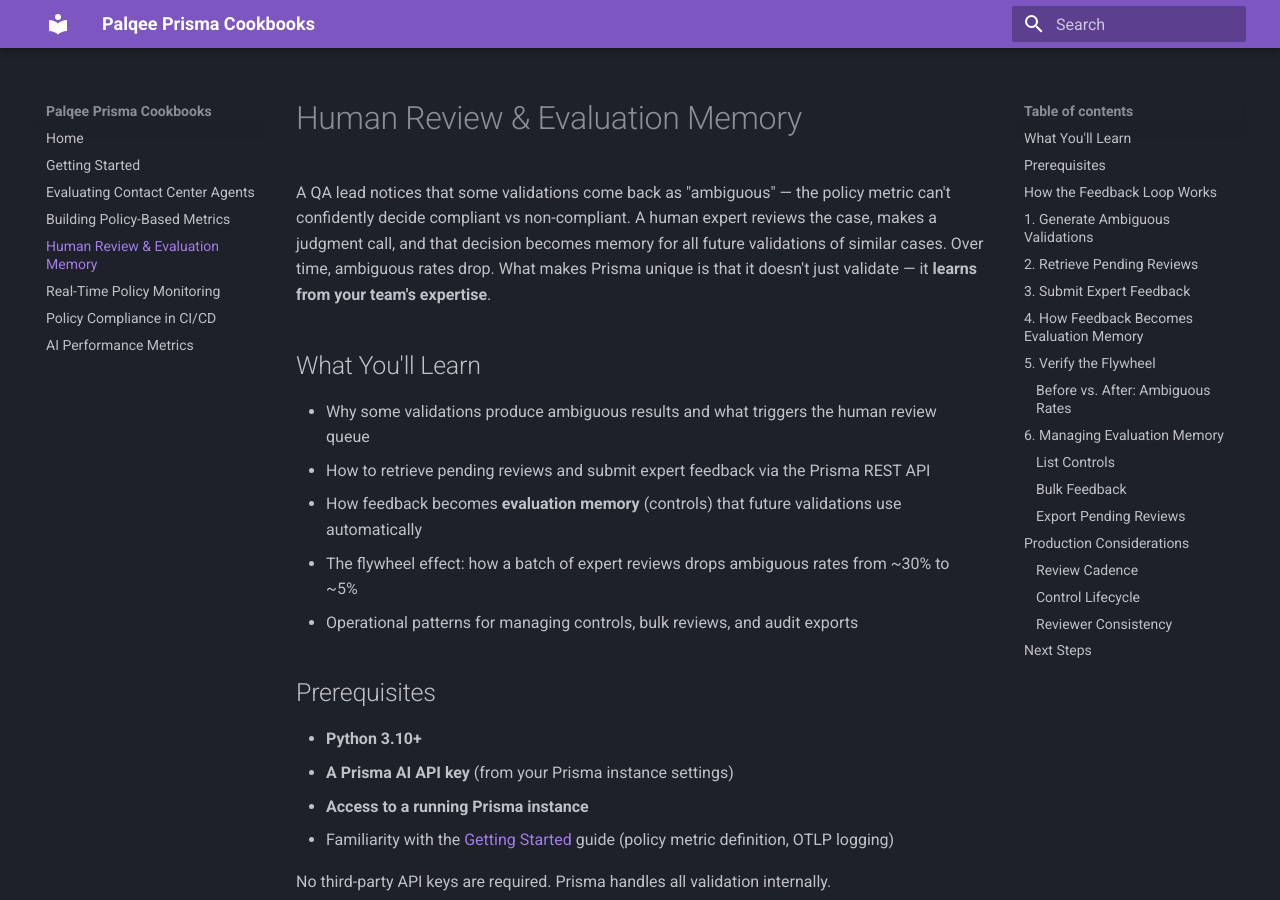
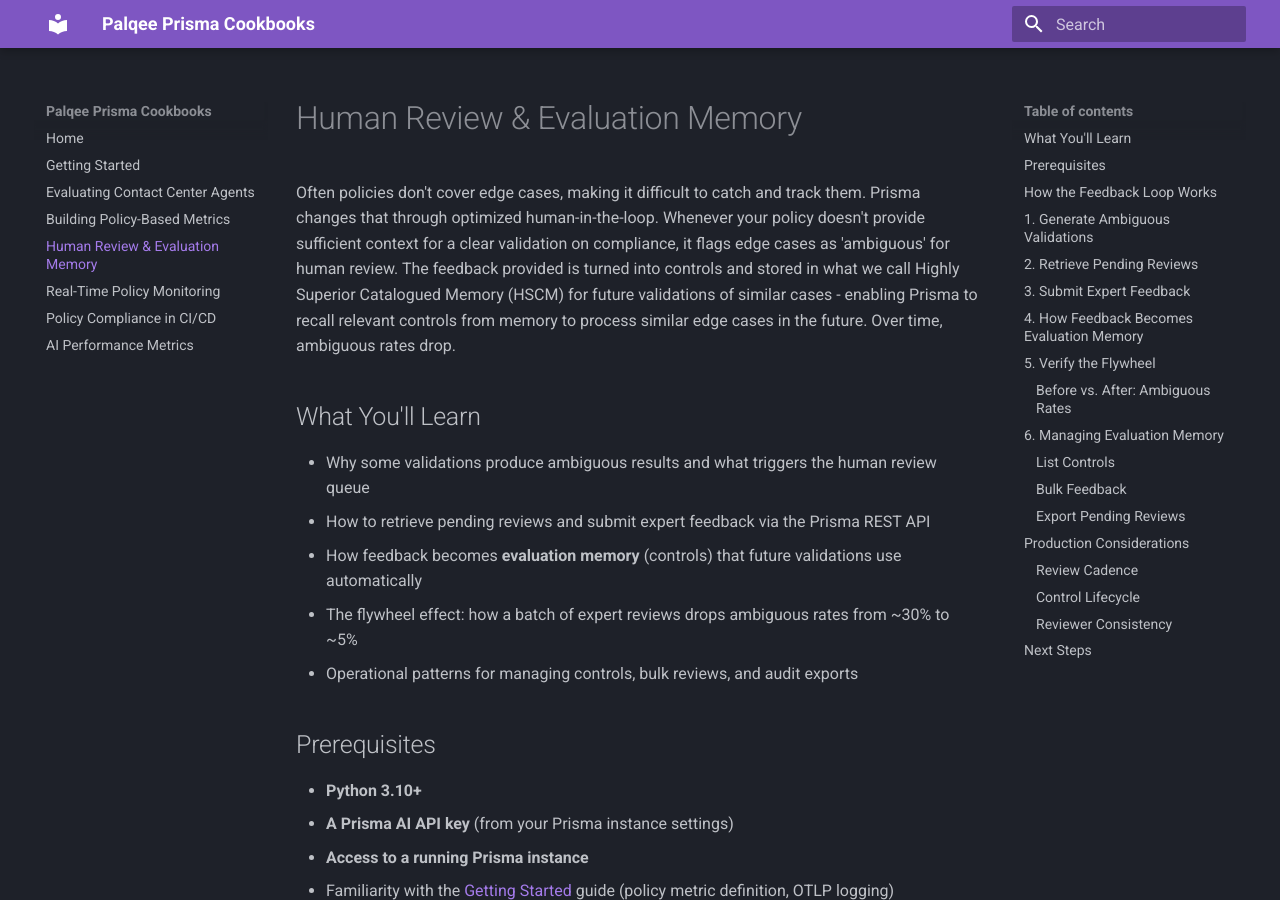
Before and after one commit to Palqee/prisma-cookbooks, an MkDocs documentation site: the page built from docs/human-review.md, in a window 1280 px wide and 900 px high. Built offline with MkDocs 1.6.1 and Material for MkDocs 9.7.7, drawn with Linux system fonts in a browser that asks for light colours.

Commit message:
docs: rewrite human-review intro to explain HSCM and edge case handling

```diff
--- a/docs/human-review.md
+++ b/docs/human-review.md
@@ -1,6 +1,6 @@
 # Human Review & Evaluation Memory
 
-A QA lead notices that some validations come back as "ambiguous" — the policy metric can't confidently decide compliant vs non-compliant. A human expert reviews the case, makes a judgment call, and that decision becomes memory for all future validations of similar cases. Over time, ambiguous rates drop. What makes Prisma unique is that it doesn't just validate — it **learns from your team's expertise**.
+Often policies don't cover edge cases, making it difficult to catch and track them. Prisma changes that through optimized human-in-the-loop. Whenever your policy doesn't provide sufficient context for a clear validation on compliance, it flags edge cases as 'ambiguous' for human review. The feedback provided is turned into controls and stored in what we call Highly Superior Catalogued Memory (HSCM) for future validations of similar cases - enabling Prisma to recall relevant controls from memory to process similar edge cases in the future. Over time, ambiguous rates drop.
 
 ## What You'll Learn
 
```
